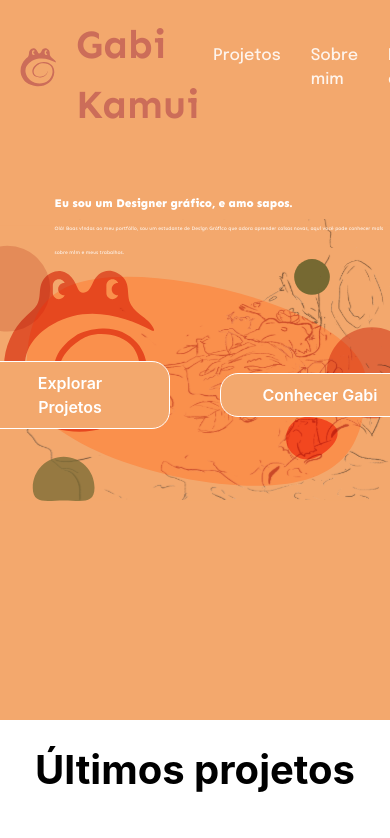
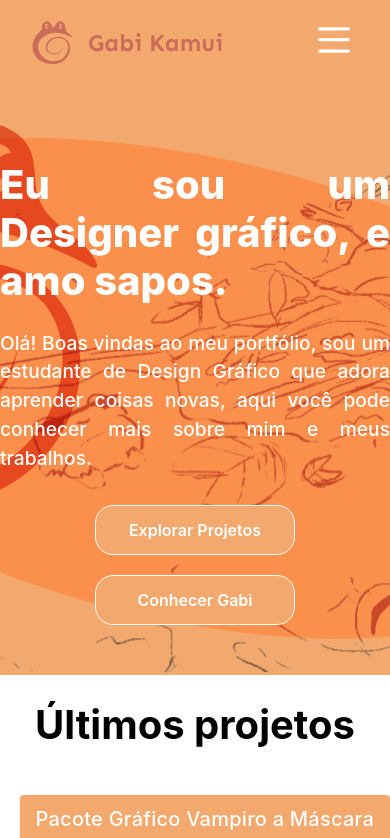
Before and after one commit to TalissonFV/portfolio-gabi-vue, a Vue app: page / in a window 390 px wide. Shown: the top 838 px of the page. Built offline with nearby package versions, Linux system fonts and the light colour scheme.

Commit message:
Ajustado responsividade e links

```diff
--- a/src/components/Footer/Footer.vue
+++ b/src/components/Footer/Footer.vue
@@ -13,9 +13,9 @@
             </div>
             <v-divider class="border-opacity-100" color="white" vertical></v-divider>
             <div :class="$style.footerSocials">
-                <v-icon class="pr-16" icon="fab fa-instagram" ></v-icon>
-                <v-icon class="pr-5" icon="fab fa-linkedin" ></v-icon>
-                <v-icon class="pl-10" icon="fab fa-behance" ></v-icon>
+                <a style="text-decoration: none!important; color: white;" href=""><v-icon class="pr-16" icon="fab fa-instagram" ></v-icon></a>
+                <a style="text-decoration: none!important; color: white;" href="http://linkedin.com/in/gabriel-matheus-a2ab97210/"><v-icon class="pr-5" icon="fab fa-linkedin" ></v-icon></a>
+                <a style="text-decoration: none!important; color: white;" href="https://www.behance.net/gabikamui#"><v-icon class="pl-10" icon="fab fa-behance" ></v-icon></a>
 
             </div>
         </footer>
@@ -63,6 +63,7 @@ footer {
         position: relative;
     }
     .footerSocials{
+
         display: flex;
         flex-direction: row;
         justify-content: space-between;
--- a/src/components/Navbar/Navbar.vue
+++ b/src/components/Navbar/Navbar.vue
@@ -1,25 +1,31 @@
 <template>
-  <nav>
+  <nav :class="$style.navbar">
     <RouterLink to="/" style="text-decoration: none; color: inherit;">
       <div :class="$style.logoTitle">
-        <img :src="logo" :class="$style.navbarLogo"></img>
+        <img :src="logo" :class="$style.navbarLogo" alt="Logo">
         <span :class="$style.navbarTitle">Gabi Kamui</span>
       </div>
     </RouterLink>
-    <div>
-      <span v-if="isMobile" :class="$style.navbarMenuIcon">
-        <img :src="menuIcon"></img>
-      </span>
-      <span v-else>
-        <ul>
+
+    <div :class="$style.menuContainer">
+      <!-- Menu Mobile -->
+      <button v-if="isMobile"
+              :class="$style.menuButton"
+              @click="toggleMenu">
+        <img :src="menuIcon" alt="Menu">
+      </button>
+
+      <!-- Menu Desktop -->
+      <transition name="fade">
+        <ul v-if="!isMobile || showMenu"
+            :class="[$style.navList, { [$style.mobileMenu]: isMobile }]">
           <li><RouterLink to="/projetos">Projetos</RouterLink></li>
           <li><RouterLink to="/sobre-mim">Sobre mim</RouterLink></li>
           <li><RouterLink to="/processo-criativo">Processo criativo</RouterLink></li>
           <li><RouterLink to="/contato">Contato</RouterLink></li>
         </ul>
-      </span>
+      </transition>
     </div>
-
   </nav>
 </template>
 
@@ -29,80 +35,132 @@ import menuIcon from '../../assets/icons/menu-list-icon.svg'
 import { RouterLink } from 'vue-router';
 
 export default {
-
-
   data() {
     return {
       logo: logo,
       menuIcon: menuIcon,
-      isMobile: window.screen.width < 600
+      isMobile: false,
+      showMenu: false
+    }
+  },
+  mounted() {
+    this.checkScreenSize();
+    window.addEventListener('resize', this.checkScreenSize);
+  },
+  beforeUnmount() {
+    window.removeEventListener('resize', this.checkScreenSize);
+  },
+  methods: {
+    checkScreenSize() {
+      this.isMobile = window.innerWidth < 768;
+      if (!this.isMobile) this.showMenu = false;
+    },
+    toggleMenu() {
+      this.showMenu = !this.showMenu;
     }
   }
 }
 </script>
 
 <style lang="scss" module>
-nav {
+.navbar {
   display: flex;
+  justify-content: space-between;
+  align-items: center;
+  padding: 1rem 2rem;
+  background-color: #F3A86D;
+  position: fixed;
   width: 100%;
-    align-items: center;
-    justify-content: space-around;
-    background-color: #F3A86D;
-    font-family: 'Epilogue', sans-serif;
-    position: fixed;
-    z-index: 100;
+  z-index: 1000;
+  box-sizing: border-box;
 
-    .logoTitle{
+  .logoTitle {
     display: flex;
     align-items: center;
-      text-decoration: none;
+    gap: 1rem;
   }
 
   .navbarLogo {
-        width: 70px;
-        padding-left: 20px;
+    width: 50px;
+    height: auto;
+
+    @media (max-width: 480px) {
+      width: 40px;
+    }
   }
 
   .navbarTitle {
     color: #CC6D59;
+    font-family: 'Sen', sans-serif;
     font-weight: 700;
-        font-size: larger;
-        padding-left: 20px;
-        padding-top: 15px;
-        font-size: 40px;
-        font-family: 'Sen', sans-serif;
+    font-size: 2rem;
+
+    @media (max-width: 768px) {
+      font-size: 1.5rem;
+    }
   }
 
-    .navbarMenuIcon {
-        margin-left: auto;
-        padding-right: 10px;
+  .menuContainer {
+    position: relative;
   }
 
-    ul {
+  .menuButton {
+    background: none;
+    border: none;
+    cursor: pointer;
+    padding: 0.5rem;
+
+    img {
+      width: 32px;
+      height: 32px;
+    }
+  }
+
+  .navList {
     display: flex;
-        flex-direction: row;
-        justify-content: space-around;
-        align-items: baseline;
-        align-content: flex-end;
-        list-style-type: none;
-        margin-left: auto;
-
-        li {
-            padding-right: 30px;
+    gap: 2rem;
+    list-style: none;
+    margin: 0;
+    padding: 0;
 
     a {
       color: inherit;
-                text-decoration-line: none;
+      text-decoration: none;
       font-weight: 500;
+      transition: color 0.3s ease;
+
+      &:hover {
+        color: #ffffff;
       }
+    }
+
+    @media (max-width: 768px) {
+      display: none;
+    }
+  }
+
+  .mobileMenu {
+    display: flex;
+    flex-direction: column;
+    position: absolute;
+    top: 100%;
+    right: 0;
+    background-color: #F3A86D;
+    width: 200px;
+    padding: 1rem;
+    box-shadow: 0 4px 6px rgba(0, 0, 0, 0.1);
+    gap: 1rem;
+
+    @media (min-width: 769px) {
+      display: none;
     }
   }
 }
 
-
-@media only screen and (hover: none) and (pointer: coarse){
-    .element-to-hide {
-      display: none;
+.fade-enter-active, .fade-leave-active {
+  transition: opacity 0.3s;
 }
+.fade-enter, .fade-leave-to {
+  opacity: 0;
 }
 </style>
--- a/src/pages/Main/Main.vue
+++ b/src/pages/Main/Main.vue
@@ -5,11 +5,12 @@
         <div :class="$style.textContent">
           <h1>Eu sou um Designer gráfico, e amo sapos.</h1>
           <span>Olá! Boas vindas ao meu portfólio, sou um estudante de Design Gráfico que adora aprender coisas novas, aqui você pode conhecer mais sobre mim e meus trabalhos.</span>
-          </div>
-      </div>
+
           <div :class="$style.botoesMain">
             <a href="#projetos"><button>Explorar Projetos</button></a>
             <a href="#sobre-mim"><button>Conhecer Gabi</button></a>
+          </div>
+        </div>
       </div>
     </div>
 
@@ -98,91 +99,109 @@ export default {
 <style lang="scss" module>
 .mainBody {
   text-align: center;
-  height: 100%;
-  width: auto;
+  width: 100%;
 
   .mainPage {
-      margin: 0;
+    position: relative;
+    overflow: hidden;
+    height: 100vh;
+    min-height: 600px;
+    display: flex;
+    flex-direction: column;
+    justify-content: center;
+    margin: 0 auto;
+    width: 100%;
+    max-width: 1440px;
+
+    &::before {
+      content: '';
+      position: absolute;
+      top: 0;
+      left: 50%;
+      transform: translateX(-50%);
+      width: 100%;
+      height: 100%;
+      max-width: 1920px;
       background-image: url(../../assets/img/main-body.svg);
       background-repeat: no-repeat;
       background-position: center;
-      background-attachment:local;
-      background-size: 1920px 1080px;
-      height: 1080px;
+      background-size: cover;
+      z-index: 0;
 
-      @media (max-width: 1440px) {
-        background-size: 100% 800px;
-        height: 720px;
-
-        padding-bottom: 50px;
+      @media (min-width: 1440px) {
+        background-size: 1440px auto;
       }
     }
 
-
-    h1 {
-        font-weight: 700;
-        color: #FFFFFF;
+    @media (max-width: 768px) {
+      height: 80vh;
+      min-height: 500px;
+    }
   }
 
-    .textContent{
+  .backgroundDiv {
+    position: relative;
+    width: 100%;
     height: 100%;
-      width: auto;
-      max-width: 1200px;
-      text-align: left;
-      padding-bottom: 100px;
-      padding-left: 7%;
-      font-family: 'Sen', sans-serif;
-      margin-left: 12%;
-      padding-top: 20%;
-
-
-      @media (min-width: 800px) and (max-width: 1440px) {
-          margin-left: 7%;
-          max-width: 720px;
-          padding-top: 20%;
+    display: flex;
+    align-items: center;
+    justify-content: center;
+    z-index: 1;
+    margin: 0 auto;
+    max-width: 1440px;
   }
 
-      @media (max-width: 800px){
-          margin-left: 7%;
-          max-width: 800px;
-          padding-top: 50%;
-      }
-
+  .textContent {
+    text-align: justify;
+    max-width: 1400px;
+    color: #FFFFFF;
+    position: relative;
+    z-index: 2;
+    padding-top: 150px;
+    padding-bottom: 40px;
+    margin: 0 auto;
     h1 {
       font-weight: 800;
-        font-size: 3vw;
+      font-size: 2.5rem;
+      line-height: 1.2;
+      margin-bottom: 1.5rem;
     }
 
     span {
       font-weight: 500;
-        font-size: 1.3vw;
-        max-width: fit-content;
+      font-size: 1.2rem;
+      line-height: 1.5;
+      display: block;
+      max-width: 600px;
+      margin: 0 auto 2rem;
     }
   }
 
   .botoesMain {
     display: flex;
-        flex-direction: row;
-        align-items: center;
+    flex-wrap: wrap;
+    gap: 20px;
     justify-content: center;
-        gap: 50px;
-
+    width: 100%;
+    margin-top: 30px;
 
     button {
-            padding: 9px 41px;
-
-            /* primary/50 */
+      padding: 12px 24px;
       background: #F3A86D;
-            /* white */
       border: 1px solid #FFFFFF;
       border-radius: 18px;
       color: #FFFFFF;
       font-weight: 600;
       min-width: 200px;
+      transition: all 0.3s ease;
+      cursor: pointer;
+
+      @media (max-width: 480px) {
+        width: 100%;
+        max-width: 300px;
       }
-
     }
-
+  }
 }
 
 .ultimosProjetos {
```
Lines whose indentation alone changed are shown as unchanged.
